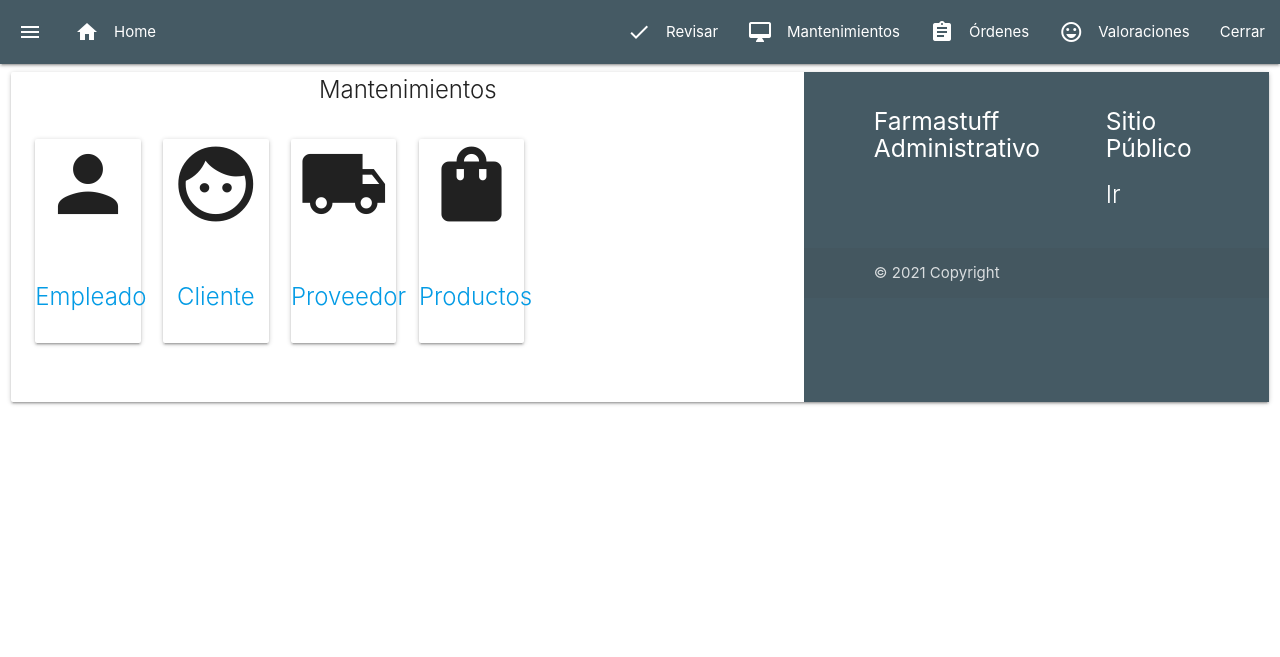
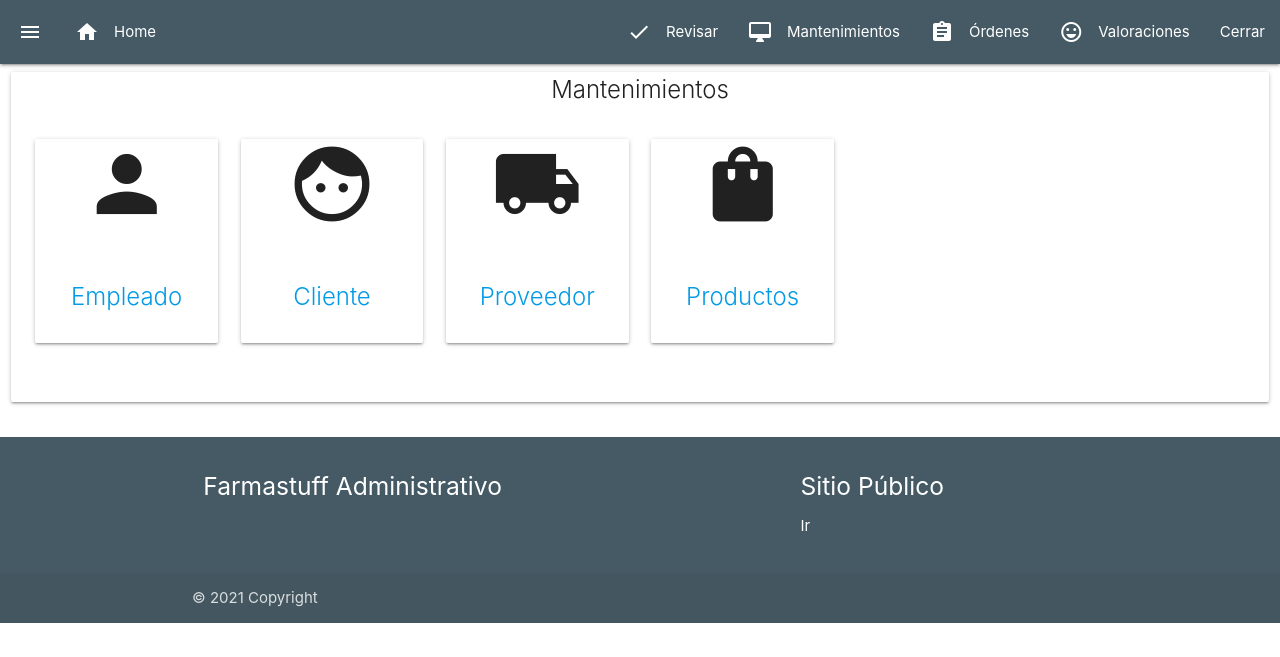
Before and after one commit to AndreaTurcios/FarmaStuffNew, a PHP site: page /farmastuff/views/private/usuario.php in a window 1280 px wide. Shown: the top 657 px of the page. Run offline with PHP 8.4, Linux system fonts and the light colour scheme; the visitor is signed in with stand-in values (Sample User, id 1); some libraries are stand-ins or nearby versions.

Commit message:
mantenimientos

```diff
--- a/farmastuff/app/helpers/private/dashboardPage.php
+++ b/farmastuff/app/helpers/private/dashboardPage.php
@@ -101,13 +101,14 @@ class Dashboard_Page {
     </div>
     <script type="text/javascript" src="../../app/controllers/private/cambio.js"></script>
 </header>
+</main>
         ');
     }
 
     //Método para imprimir el pie y establecer el controlador del documento
     public static function footerTemplate($controller) {
         print('
-                </main>
+
                 <!--Pie del documento-->
                 <footer class="page-footer blue-grey darken-2">
                     <div class="container">
--- a/farmastuff/views/private/usuario.php
+++ b/farmastuff/views/private/usuario.php
@@ -6,13 +6,12 @@ Dashboard_Page::headerTemplate('Mantenimientos');
 ?>
 <div class='main-container'>
      <div class='row'>
-     <div class="col s12 m12 l12 right" >
+        <div class="col s12 m12 l12 center" >
             <div class="card horizontal" >
-                <div class="card-stacked">
+                <div class="card-stacked center">
                     <span class="card-title center-align">Mantenimientos</span>
                         <div class="card-content">
                             <div class="row">
-
                                 <div class="col s12 m2">
                                     <div class="card center-align" >
                                         <i class="large material-icons">person</i>
@@ -54,7 +53,12 @@ Dashboard_Page::headerTemplate('Mantenimientos');
                                                 </div>
                                         </div>
                                     </div>
-
+                                </div>
+                            </div>
+                        </div>
+                    </div>
+                </div>
+            </div>
         </div>
     </div>
 </div>
```
Lines whose indentation alone changed are shown as unchanged.
